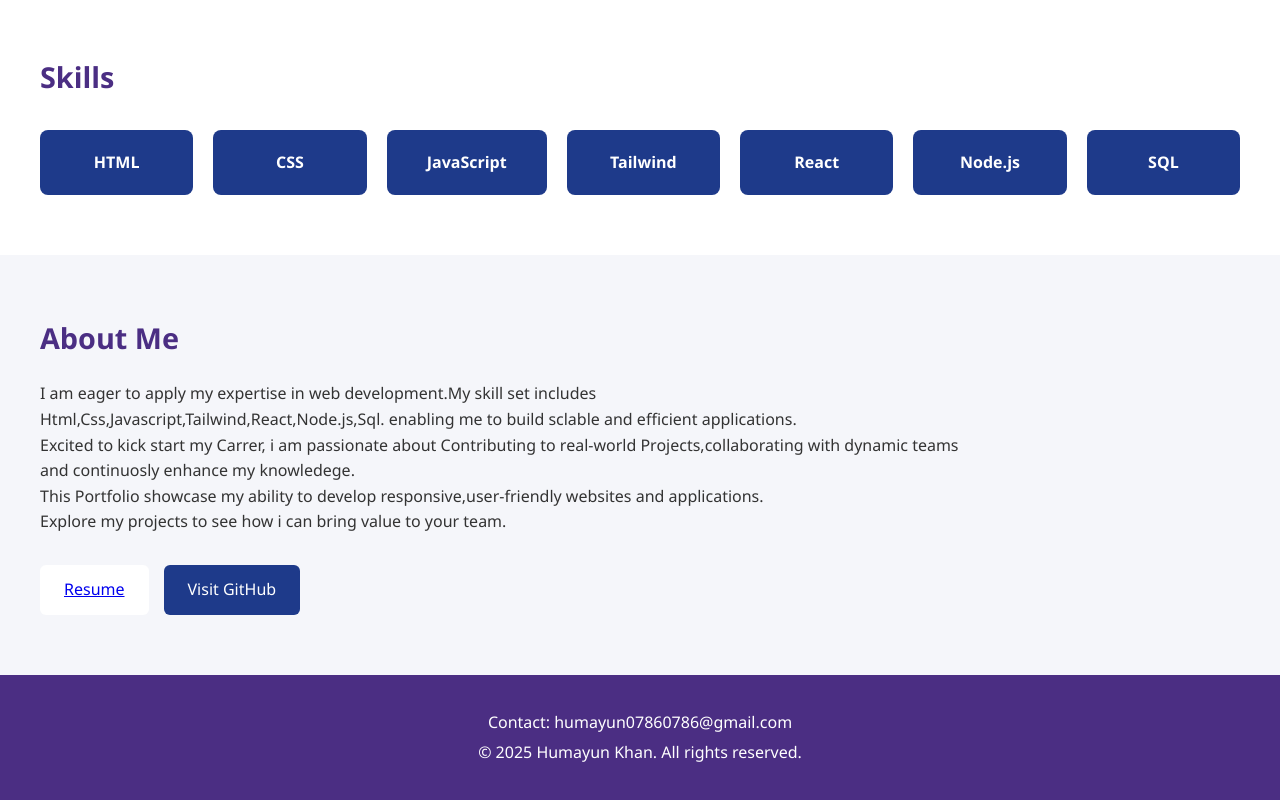
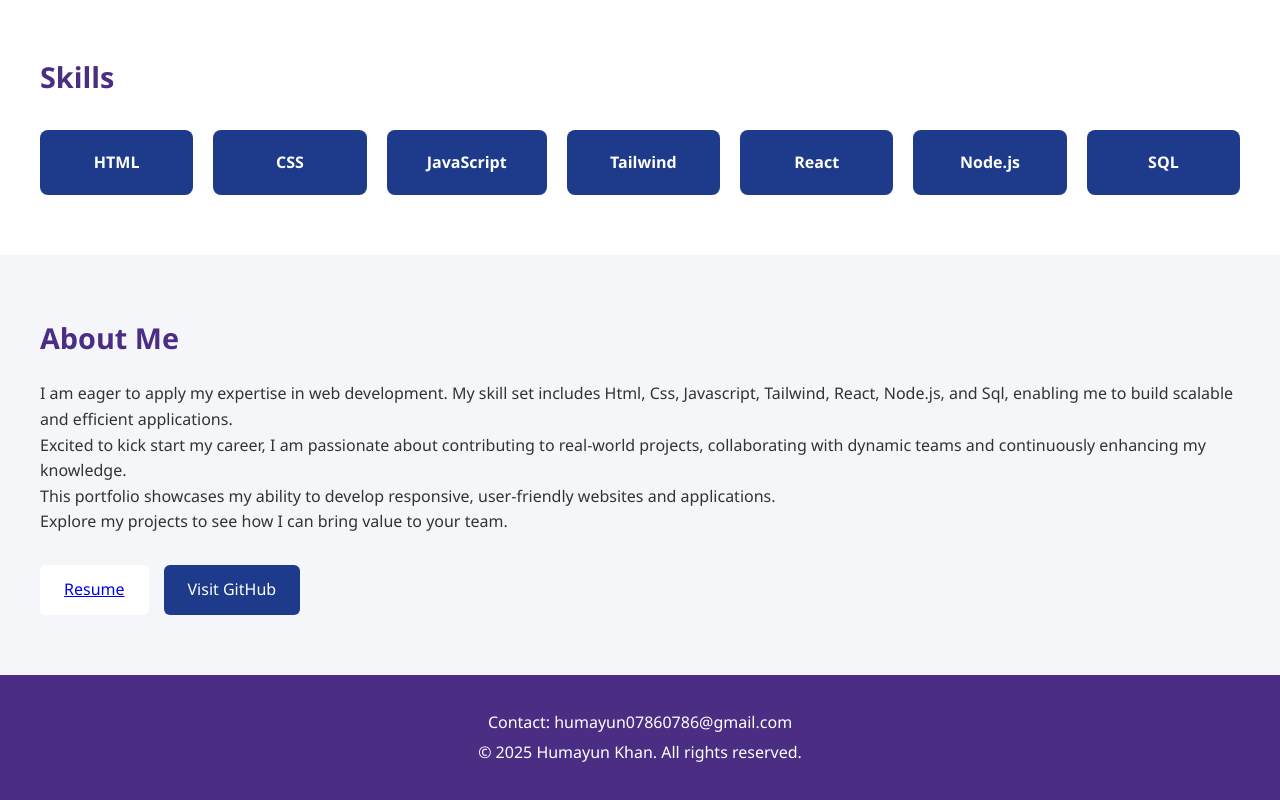
Before and after one commit to humayun-01/Portfolio, a plain HTML site: page index.html in a window 1280 px wide. Shown: the part 528-1328 px from the top of the page. Drawn offline with Linux system fonts and the light colour scheme.

Commit message:
Update index.html

```diff
--- a/index.html
+++ b/index.html
@@ -2,16 +2,7 @@
 <html lang="en">
 <head>
   <meta charset="UTF-8" />
-    <meta name="viewport" content="width=device-width, initial-scale=1.0" />
-    <title>Portfolio</title>
-    <link rel="stylesheet" href="styles.css" />
-  </head>
-  <body>
-    <!DOCTYPE html>
-    <html lang="en">
-      <head>
-        <meta charset="UTF-8" />
-        <meta name="viewport" content="width=device-width, initial-scale=1.0" />
+  <meta name="viewport" content="width=device-width, initial-scale=1.0"/>
   <title>Humayun Khan Portfolio</title>
   <link rel="stylesheet" href="styles.css" />
 </head>
@@ -23,20 +14,8 @@
       <ul>
         <li><a href="#home">Home</a></li>
         <li><a href="#about">About Me</a></li>
-              <li>
-                <a
-                  href="https://www.instagram.com/humayunkhan.1"
-                  target="_blank"
-                  >Contact</a
-                >
-              </li>
-              <li>
-                <a
-                  href="https://github.com/humayun-01/Flipflop-ecom.git"
-                  target="_blank"
-                  >GitHub</a
-                >
-              </li>
+        <li><a href="https://www.instagram.com/humayunkhan.1" target="_blank">Contact</a></li>
+        <li><a href="https://github.com/humayun-01/Flipflop-ecom.git" target="_blank">GitHub</a></li>
       </ul>
     </nav>
   </header>
@@ -51,7 +30,6 @@
       </p>
     </div>
     <div class="photo">
-            <!-- Replace with your photo -->
       <img src="hk.png" alt="Humayun Khan" />
     </div>
   </section>
@@ -74,32 +52,26 @@
   <section class="about" id="about">
     <h2>About Me</h2>
     <p>
-            I am eager to apply my expertise in web development.My skill set
-            includes
+      I am eager to apply my expertise in web development. My skill set
+      includes Html, Css, Javascript, Tailwind, React, Node.js, and Sql,
+      enabling me to build scalable and efficient applications.
       <br />
-            Html,Css,Javascript,Tailwind,React,Node.js,Sql. enabling me to build
-            sclable and efficient applications.
+      Excited to kick start my career, I am passionate about contributing
+      to real-world projects, collaborating with dynamic teams
+      and continuously enhancing my knowledge.
       <br />
-            Excited to kick start my Carrer, i am passionate about Contributing
-            to real-world Projects,collaborating with dynamic teams
+      This portfolio showcases my ability to develop
+      responsive, user-friendly websites and applications.
       <br />
-            and continuosly enhance my knowledege.
-            <br />
-            This Portfolio showcase my ability to develop
-            responsive,user-friendly websites and applications.
-            <br />
-            Explore my projects to see how i can bring value to your team.
+      Explore my projects to see how I can bring value to your team.
     </p>
     <div class="buttons">
       <label class="btn upload-btn">
-              <a href="Resume...pdf" target="_blank">Resume</a>
+        <a href="Resume.pdf" target="_blank">Resume</a>
       </label>
-            <a
-              href="https://github.com/humayun-01/Flipflop-ecom.git"
-              target="_blank"
-              class="btn github-btn"
-              >Visit GitHub</a
-            >
+      <a href="https://github.com/humayun-01/Flipflop-ecom.git" target="_blank" class="btn github-btn">
+        Visit GitHub
+      </a>
     </div>
   </section>
 
@@ -110,5 +82,3 @@
   </footer>
 </body>
 </html>
-  </body>
-</html>
```
Lines whose indentation alone changed are shown as unchanged.
